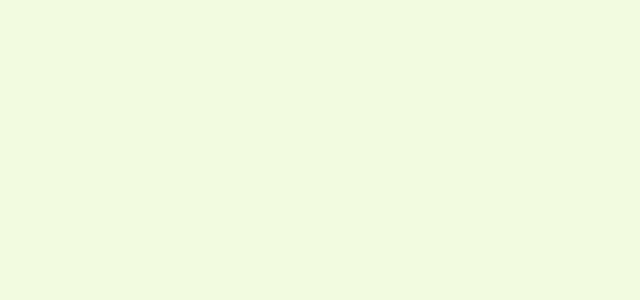
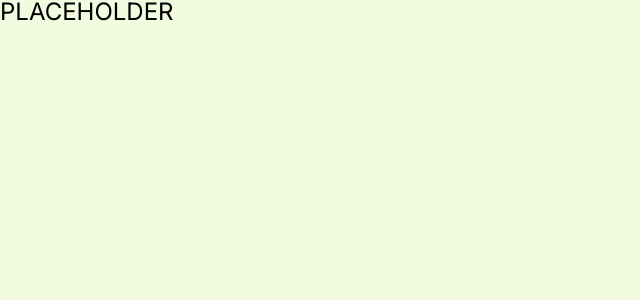
Before and after one commit to JeromeRReduta/Portfolio2025, a React (Vite) app: page /projects/1 in a window 1280 px wide. Before the commit this address had no page. Shown: the top 300 px of the page, without its empty margins (0-640 px from the left). Built offline with nearby package versions, Linux system fonts and the light colour scheme.

Commit message:
(refactor) renamed AboutPage -> WelcomePage

```diff
--- a/src/App.tsx
+++ b/src/App.tsx
@@ -1,8 +1,9 @@
 import "./shared/design/base.css";
 import { Routes, Route } from "react-router";
 import BaseLayout from "./shared/components/BaseLayout.tsx";
-import AboutMePage from "./about-me/components/AboutMePage.tsx";
+import WelcomePage from "./welcome/components/WelcomePage.tsx";
 import ContactMePage from "./contact-me/components/ContactMePage.tsx";
+import ProjectsPage from "./projects/components/ProjectsPage.tsx";
 
 function App() {
     /**
@@ -14,15 +15,16 @@ function App() {
     return (
         <Routes>
             <Route path="/" element={<BaseLayout />}>
-                <Route index element={<AboutMePage />} />
+                <Route index element={<WelcomePage />} />
+            </Route>
+            <Route path="/projects">
+                <Route path=":id" element={<ProjectsPage />} />
             </Route>
 
             <Route path="/contact-me" element={<BaseLayout />}>
                 <Route index element={<ContactMePage />} />
             </Route>
-            {/* <Route path="/projects">
-        <Route path=":id" element={} />
-      </Route>
+            {/*
       <Route path="/contact-me">
         <Route index element={} />
       </Route>
--- a/src/portfolio-page/components/PortfolioPage.tsx
+++ b/src/portfolio-page/components/PortfolioPage.tsx
@@ -1,4 +1,4 @@
-import AboutMePage from "../../about-me/components/AboutMePage.tsx";
+import AboutMePage from "../../welcome/components/WelcomePage.tsx";
 import "../../shared/design/base.css";
 
 export default function PortfolioPage() {
--- /dev/null
+++ b/src/projects/components/ProjectsPage.tsx
@@ -0,0 +1,5 @@
+import type { JSX } from "react";
+
+export default function ProjectsPage(): JSX.Element {
+    return <div>PLACEHOLDER</div>;
+}
--- a/src/about-me/components/AboutMePage.tsx
+++ b/src/welcome/components/WelcomePage.tsx
@@ -1,22 +1,22 @@
 import type { JSX } from "react";
 import "../../shared/design/base.css";
-import "../design/about-me.css";
+import "../design/Welcome.css";
 import NavArrow from "../../shared/components/NavArrow";
 import useRandomMessage from "../stores/UseRandomMessage";
 import navArrowStyles from "../../shared/design/Nav-Arrow.module.css";
 
-export default function AboutMePage(): JSX.Element {
+export default function WelcomePage(): JSX.Element {
     const { message } = useRandomMessage();
     return (
         <section id="about-me">
-            <AboutMeHeading randomMessage={message} />
+            <WelcomeHeading randomMessage={message} />
             <Greeting />
             <NavArrow direction="DOWN" url="/projects" message="PROJECTS" />
         </section>
     );
 }
 
-function AboutMeHeading({
+function WelcomeHeading({
     randomMessage,
 }: {
     randomMessage: string;
```
Also changed, not shown: src/welcome/design/Welcome.css (renamed from src/about-me/design/about-me.css), src/welcome/entities/randomMessages.ts (renamed from src/about-me/entities/randomMessages.ts), src/welcome/stores/UseRandomMessage.tsx (renamed from src/about-me/stores/UseRandomMessage.tsx).
